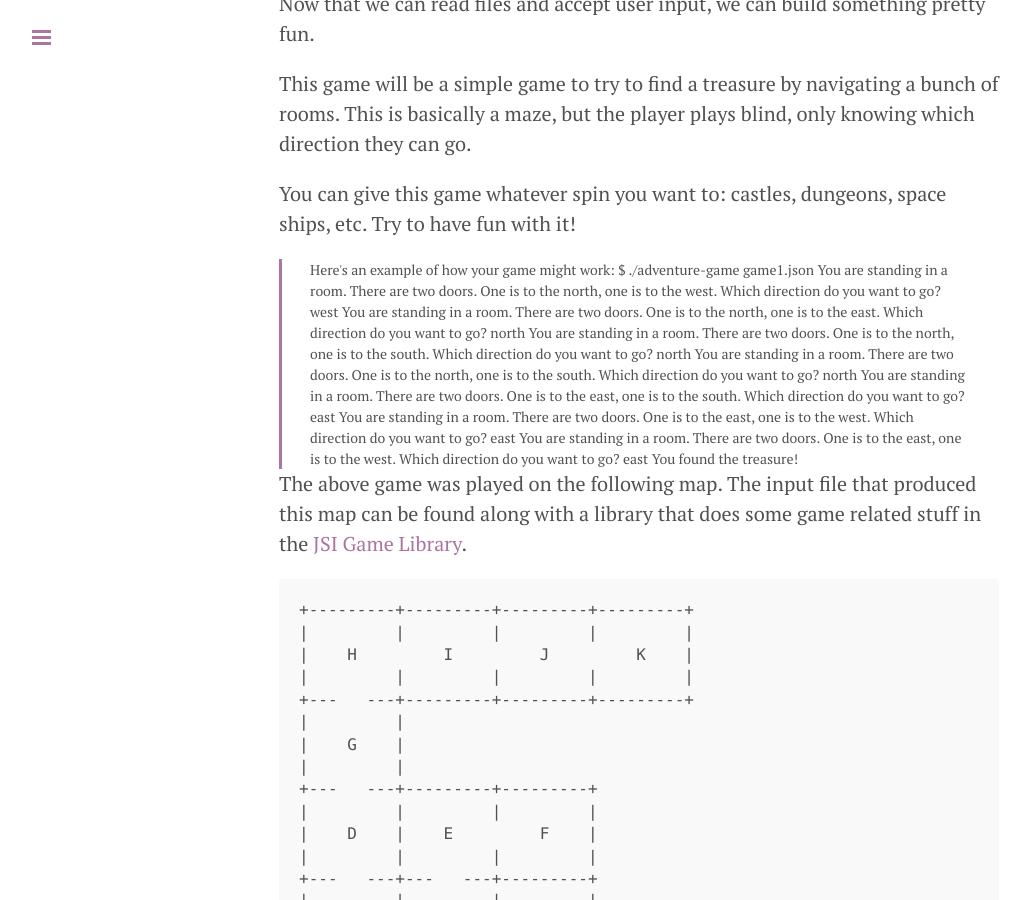
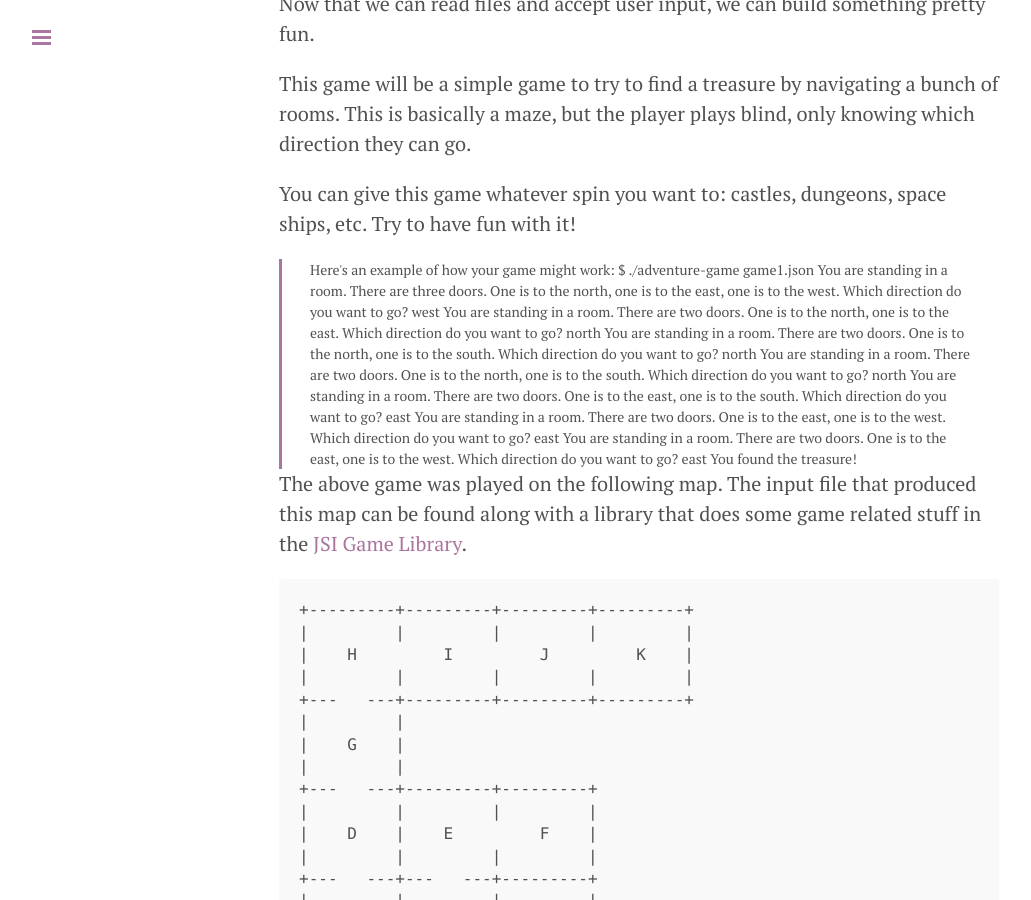
Before and after one commit to wbyoung/jsi, a Jekyll site: the page built from _posts/00-02-02-input-serialization.md, in a window 1280 px wide and 900 px high, scrolled down 3163 px. Shown: the whole window, without its empty margins (1-1032 px from the left). Built offline with Jekyll 4.4.1, drawn with Linux system fonts in a browser that asks for light colours; nearby versions of some CDN libraries; Markdown is read by kramdown in place of the engine named in the settings.

Commit message:
Fixed game example.

```diff
--- a/_config.yml
+++ b/_config.yml
@@ -18,4 +18,4 @@ author:
   url:            https://twitter.com/wbyoung
 
 # Custom vars
-version:          1.0.6
+version:          1.0.7
--- a/_posts/00-02-02-input-serialization.md
+++ b/_posts/00-02-02-input-serialization.md
@@ -151,8 +151,8 @@ ships, etc. Try to have fun with it!
 Here's an example of how your game might work:
 
     $ ./adventure-game game1.json
-    You are standing in a room. There are two doors.
-    One is to the north, one is to the west.
+    You are standing in a room. There are three doors.
+    One is to the north, one is to the east, one is to the west.
     Which direction do you want to go? west
 
     You are standing in a room. There are two doors.
```
